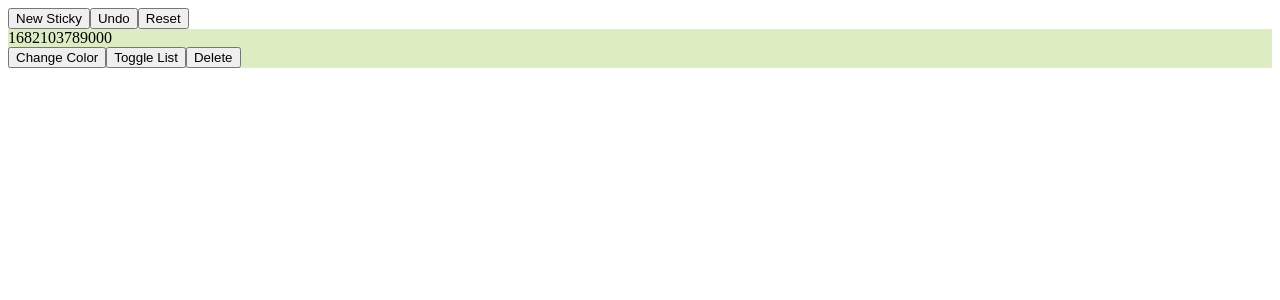
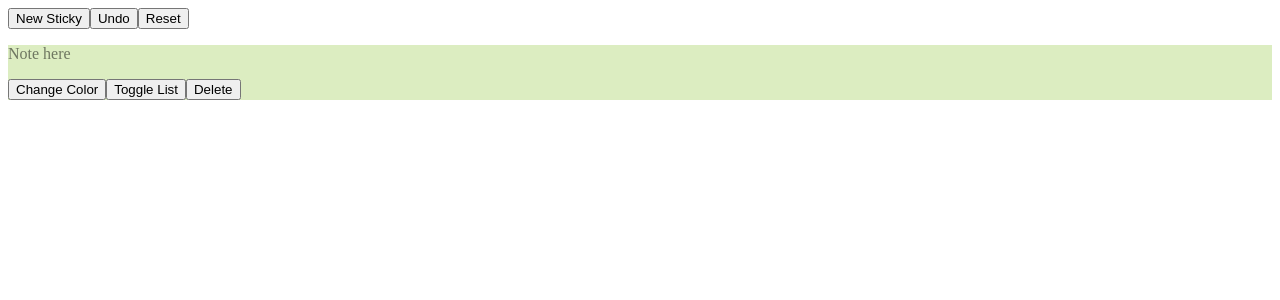
Before and after one commit to andrejPalic/sticky-board, a React (Vite) app: page / in a window 1280 px wide. Both pictures are taken after a click on the button "New Sticky". Shown: the top 300 px of the page. Built offline with nearby package versions, Linux system fonts and the light colour scheme.

Commit message:
Build StickyText

```diff
--- a/src/App.tsx
+++ b/src/App.tsx
@@ -27,9 +27,12 @@ const App = () => {
     list: [],
   };
 
+  const currentSticky = (id: number) =>
+    stickies.filter((sticky) => sticky.id === id)[0];
+
   const handleNewSticky = () => {
     setPrevStickies([...stickies]);
-    setStickies([...stickies, { ...newSticky, text: newSticky.id.toString() }]);
+    setStickies([...stickies, newSticky]);
   };
 
   const handleUndo = () => {
@@ -40,6 +43,14 @@ const App = () => {
   const handleReset = () => {
     setPrevStickies([]);
     setStickies([]);
+  };
+
+  const handleTextChange = (text: any, id: number) => {
+    setPrevStickies([...stickies]);
+    setStickies([
+      ...stickies.filter((sticky) => sticky.id !== id),
+      { ...currentSticky(id), text: text },
+    ]);
   };
 
   const handleChangeColor = (id: number) => {
@@ -54,24 +65,28 @@ const App = () => {
   };
 
   const handleToggleList = (id: number) => {
-    const sticky = stickies.filter((sticky) => sticky.id === id)[0];
-
     setPrevStickies([...stickies]);
 
-    sticky.isList
+    currentSticky(id).isList
       ? setStickies([
           ...stickies.filter((sticky) => sticky.id !== id),
-          { ...sticky, isList: false, text: sticky.list[0], list: [] },
+          {
+            ...currentSticky(id),
+            isList: false,
+            text: currentSticky(id).list[0],
+            list: [],
+          },
         ])
       : setStickies([
           ...stickies.filter((sticky) => sticky.id !== id),
           {
-            ...sticky,
+            ...currentSticky(id),
             isList: true,
             text: "",
-            list: [sticky.text, "more list items"],
+            list: [currentSticky(id).text, "more list items"],
           },
         ]);
+    console.log(currentSticky(id).list);
   };
 
   const handleDelete = (id: number) => {
@@ -88,9 +103,10 @@ const App = () => {
       />
       <Stickies
         stickies={stickies}
-        onChangeColor={(id) => handleChangeColor(id)}
-        onToggleList={(id) => handleToggleList(id)}
-        onDelete={(id) => handleDelete(id)}
+        onTextChange={handleTextChange}
+        onChangeColor={handleChangeColor}
+        onToggleList={handleToggleList}
+        onDelete={handleDelete}
       />
     </>
   );
--- a/src/components/Stickies.tsx
+++ b/src/components/Stickies.tsx
@@ -3,6 +3,7 @@ import StickyNote from "./StickyNote";
 
 interface Props {
   stickies: Sticky[];
+  onTextChange: (text: any, id: number) => void;
   onChangeColor: (id: number) => void;
   onToggleList: (id: number) => void;
   onDelete: (id: number) => void;
@@ -10,6 +11,7 @@ interface Props {
 
 const Stickies = ({
   stickies,
+  onTextChange,
   onChangeColor,
   onToggleList,
   onDelete,
@@ -20,6 +22,7 @@ const Stickies = ({
         <StickyNote
           key={sticky.id}
           sticky={sticky}
+          onTextChange={(text: string) => onTextChange(text, sticky.id)}
           onChangeColor={() => onChangeColor(sticky.id)}
           onToggleList={() => onToggleList(sticky.id)}
           onDelete={() => onDelete(sticky.id)}
--- a/src/components/StickyNote.css
+++ b/src/components/StickyNote.css
@@ -17,3 +17,7 @@
 .sticky-cyan {
   background: #bbf6f3;
 }
+
+.placeholder {
+  color: rgba(0, 0, 0, 0.5);
+}
--- a/src/components/StickyNote.tsx
+++ b/src/components/StickyNote.tsx
@@ -1,10 +1,11 @@
 import { Sticky } from "./types";
-
+import StickyText from "./StickyText";
 import StickyButtons from "./StickyButtons";
 import "./StickyNote.css";
 
 interface Props {
   sticky: Sticky;
+  onTextChange: (text: string) => void;
   onChangeColor: () => void;
   onToggleList: () => void;
   onDelete: () => void;
@@ -12,13 +13,18 @@ interface Props {
 
 const StickyNote = ({
   sticky,
+  onTextChange,
   onChangeColor,
   onToggleList,
   onDelete,
 }: Props) => {
   return (
     <div className={sticky.color}>
-      {sticky.text}
+      <StickyText
+        text={sticky.text}
+        onTextChange={onTextChange}
+        onDelete={onDelete}
+      />
       <StickyButtons
         onChangeColor={onChangeColor}
         onToggleList={onToggleList}
--- /dev/null
+++ b/src/components/StickyText.tsx
@@ -0,0 +1,47 @@
+import { useRef, useState } from "react";
+
+interface Props {
+  text: string;
+  onTextChange: (text: any) => void;
+  onDelete: () => void;
+}
+
+const StickyText = ({ text, onTextChange, onDelete }: Props) => {
+  const p = useRef<HTMLParagraphElement>(null);
+  const [isInitialized, setIsInitialized] = useState<boolean>(false);
+
+  const displayText = text ? text : isInitialized ? "" : "Note here";
+
+  const handleFocus = () => {
+    setIsInitialized(true);
+  };
+
+  const handleKeyDown = (e: React.KeyboardEvent<HTMLParagraphElement>) => {
+    e.key === "Enter" && !e.shiftKey
+      ? (e.preventDefault(), p.current?.blur())
+      : p.current?.textContent + "<br>";
+  };
+
+  const handleBlur = () => {
+    p.current?.textContent === ""
+      ? onDelete()
+      : text !== p.current?.innerHTML
+      ? onTextChange(p.current?.innerHTML.toString())
+      : null;
+  };
+
+  return (
+    <p
+      ref={p}
+      className={isInitialized ? "isInitialized" : "placeholder"}
+      dangerouslySetInnerHTML={{ __html: displayText }}
+      contentEditable
+      spellCheck={false}
+      onFocus={handleFocus}
+      onKeyDown={handleKeyDown}
+      onBlur={handleBlur}
+    ></p>
+  );
+};
+
+export default StickyText;
--- a/src/components/types.ts
+++ b/src/components/types.ts
@@ -2,6 +2,6 @@ export interface Sticky {
   id: number;
   color: string;
   isList: boolean;
-  text: string;
-  list: string[];
+  text?: string;
+  list?: string[];
 }
```
